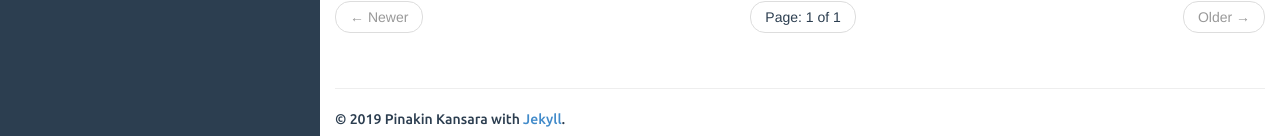
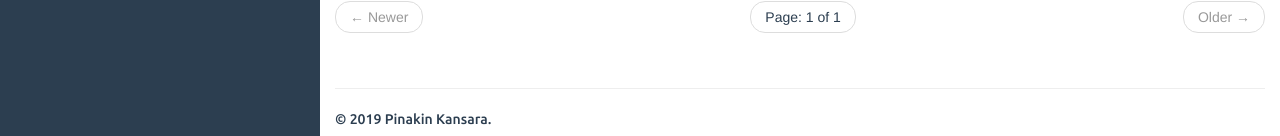
Before and after one commit to pinakinkansara/pinakinkansara.github.io, a Jekyll site: the page built from index.html, in a window 1280 px wide and 1206 px high. Shown: the part 1067-1203 px from the top of the window. Built offline with Jekyll 4.4.1, drawn with Linux system fonts in a browser that asks for light colours; the list of posts is cut into pages by our own code.

```diff
--- a/_includes/default.html
+++ b/_includes/default.html
@@ -98,7 +98,7 @@
 		<footer>
 			<hr/>
 			<p>
-				&copy; {{ site.time | date: '%Y' }} {{ site.author.name }} with <a href="http://jekyllrb.com/">Jekyll</a>.
+				&copy; {{ site.time | date: '%Y' }} {{ site.author.name }}.
 			</p>
 		</footer>
 	</div>
```
